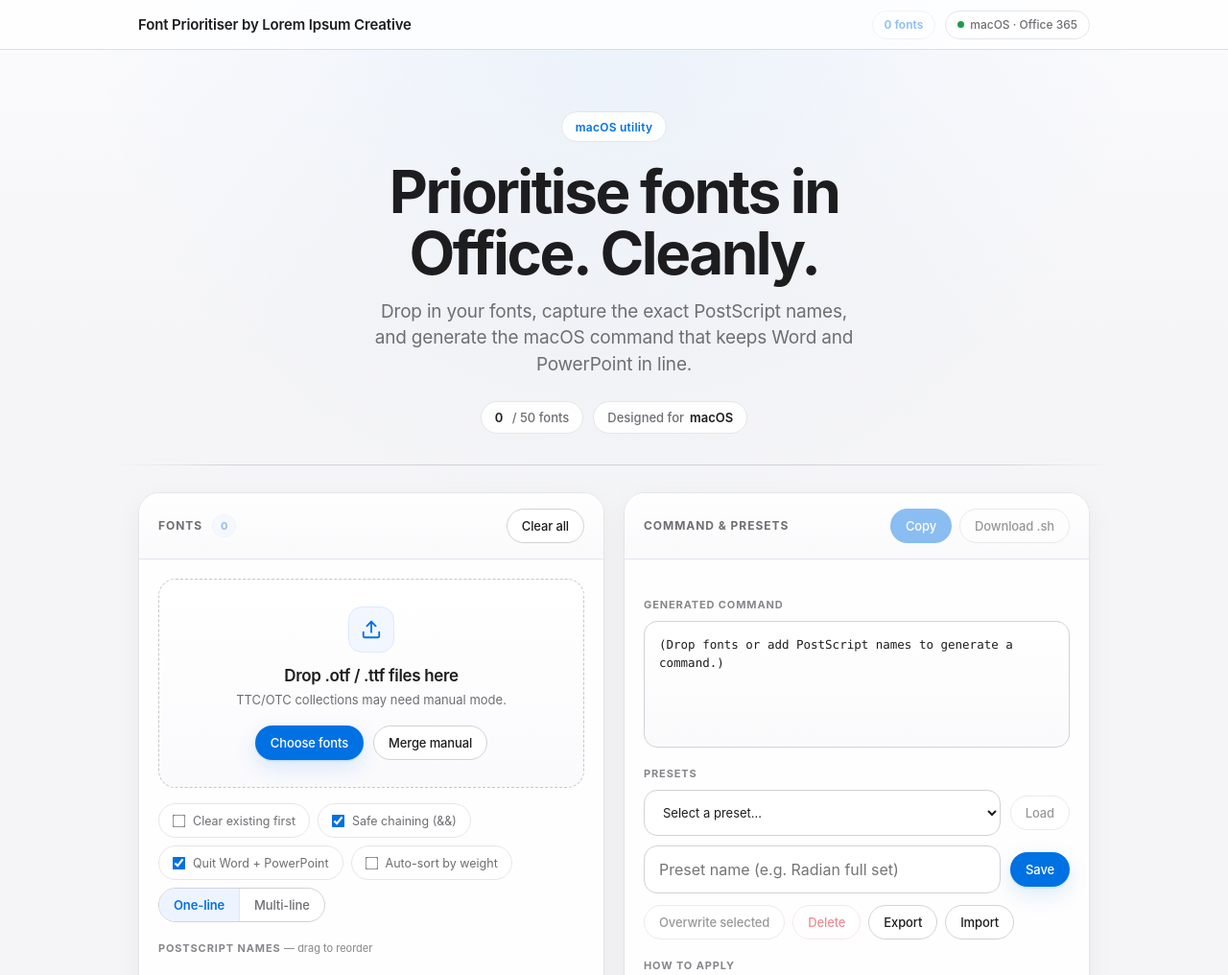
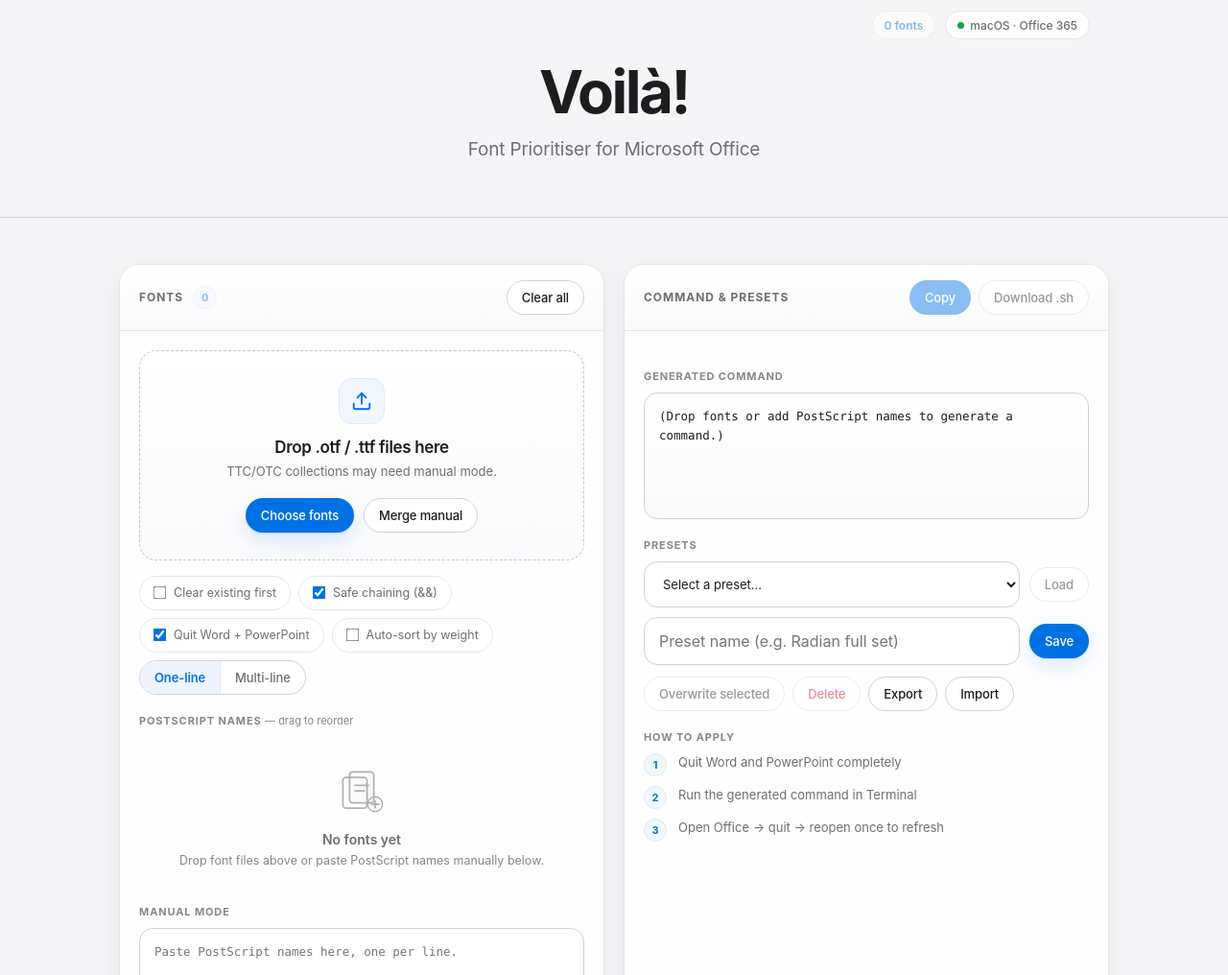
Before and after one commit to GaayDHD/voila, a website: page index.html in a window 1280 px wide. Shown: the top 1016 px of the page at 96% size. Drawn offline with Linux system fonts and the light colour scheme.

Commit message:
updating header part one

```diff
--- a/index.html
+++ b/index.html
@@ -42,23 +42,23 @@
     min-height: 100vh;
     font-family: var(--sans);
     color: var(--text);
-    background:
-      radial-gradient(circle at top, rgba(0,113,227,.06), transparent 32%),
-      linear-gradient(180deg, #fbfbfd 0%, var(--bg) 22%, var(--bg) 100%);
+    background: var(--bg);
   }
 
   .nav {
-    position: sticky;
+    position: absolute;
     top: 0;
+    left: 0;
+    right: 0;
     z-index: 200;
     height: var(--nav-h);
     display: flex;
     align-items: center;
     justify-content: center;
-    background: rgba(255,255,255,.78);
-    backdrop-filter: saturate(180%) blur(18px);
-    -webkit-backdrop-filter: saturate(180%) blur(18px);
-    border-bottom: 1px solid rgba(210,210,215,.72);
+    background: transparent;
+    backdrop-filter: none;
+    -webkit-backdrop-filter: none;
+    border-bottom: 0;
   }
   .nav-inner {
     width: 100%;
@@ -168,18 +168,9 @@
   }
   .badge strong { color: var(--text); font-weight: 600; }
 
-  .divider {
-    max-width: 1040px;
-    height: 1px;
-    margin: 0 auto;
-    background: linear-gradient(90deg, transparent 0%, var(--stroke) 12%, var(--stroke) 88%, transparent 100%);
-  }
+  .divider { height: 1px; background: var(--stroke); }
 
-  .wrap {
-    max-width: 1040px;
-    margin: 0 auto;
-    padding: 28px 24px 88px;
-  }
+  .wrap { max-width: 1080px; margin: 0 auto; padding: 48px 24px 96px; }
   .grid {
     display: grid;
     grid-template-columns: minmax(0, 1fr) minmax(0, 1fr);
@@ -187,7 +178,7 @@
   }
   @media (max-width: 920px) {
     .grid { grid-template-columns: 1fr; }
-    .hero { padding-top: 48px; }
+    .hero { padding: calc(var(--nav-h) + 28px) 24px 56px; }
   }
 
   .card {
@@ -683,7 +674,7 @@
 
 <nav class="nav">
   <div class="nav-inner">
-    <span class="nav-brand">Font Prioritiser by Lorem Ipsum Creative</span>
+    <span class="nav-brand"></span>
     <div class="nav-right">
       <div id="navFontCount" class="nav-font-count" data-empty="true">0 fonts</div>
       <div class="nav-pill"><span class="nav-dot"></span>macOS · Office 365</div>
@@ -697,14 +688,8 @@
     <div class="blob blob-2"></div>
     <div class="blob blob-3"></div>
   </div>
-  <div class="hero-eyebrow">macOS utility</div>
-  <h1>Prioritise fonts in Office. <em>Cleanly.</em></h1>
-  <p class="hero-sub">Drop in your fonts, capture the exact PostScript names, and generate the macOS command that keeps Word and PowerPoint in line.</p>
-  <div class="hero-badges">
-    <div id="countBadge" class="badge"><strong>0</strong>&nbsp;/ 50 fonts</div>
-    <div class="badge">Designed for <strong>macOS</strong></div>
-    <div id="warnBadge" class="badge" style="display:none; color:var(--red);">⚠ Over limit</div>
-  </div>
+  <h1>Voilà!</h1>
+  <p class="hero-sub">Font Prioritiser for Microsoft Office</p>
 </section>
 
 <div class="divider"></div>
```
